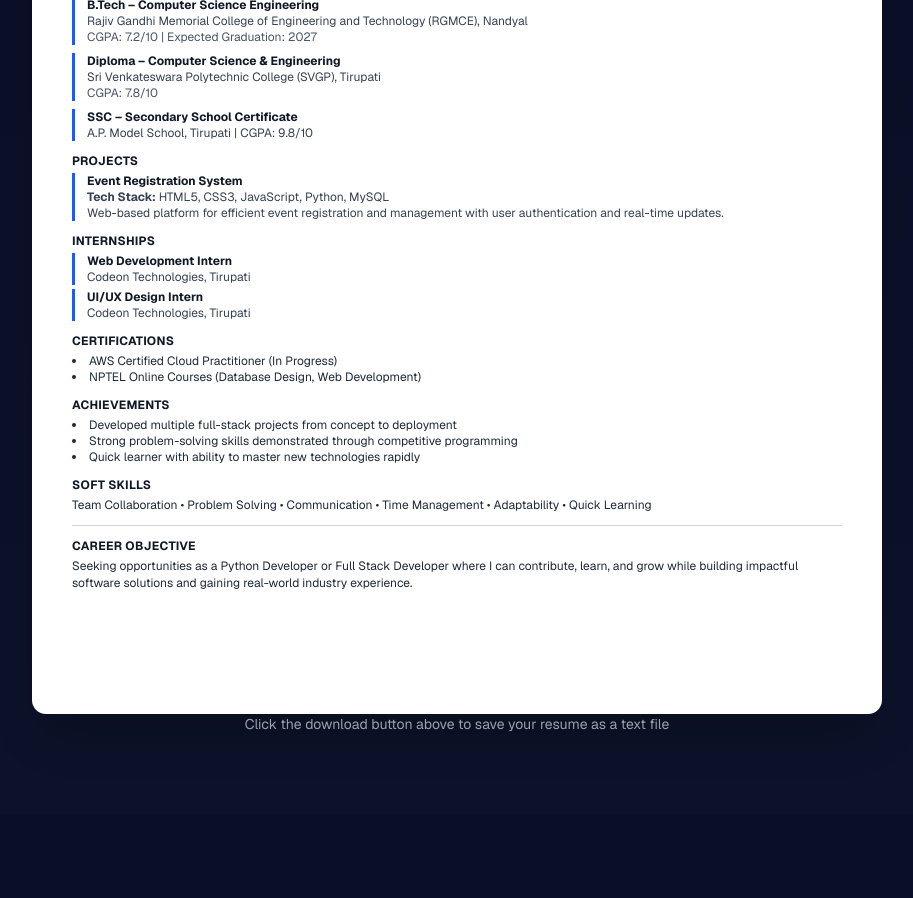
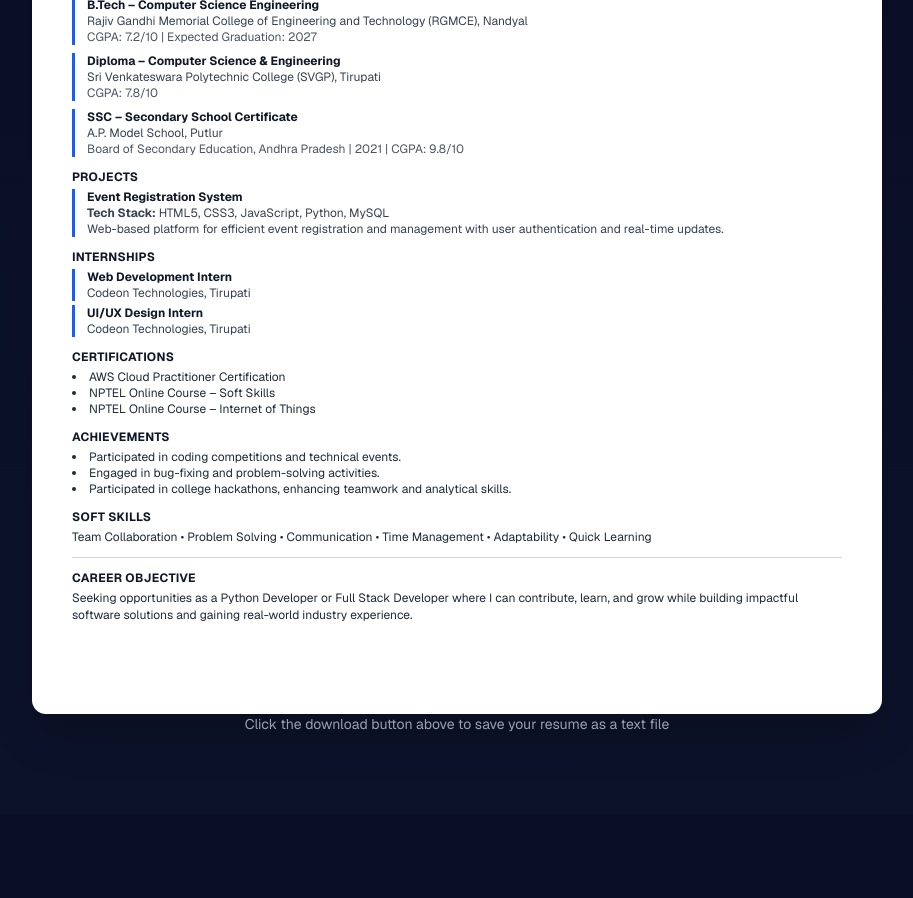
Before and after one commit to kunduyaswani/v0-yaswani-kundu-portfolio, a Next.js app: page / in a window 1280 px wide. Shown: the part 4840-5738 px from the top of the page, without its empty margins (183-1096 px from the left). Built offline with nearby package versions, Linux system fonts and the light colour scheme.

Commit message:
feat: update education and certifications details\n\nUpdated school and added new certifications; refined achievements list

```diff
--- a/components/resume.tsx
+++ b/components/resume.tsx
@@ -67,8 +67,8 @@ Sri Venkateswara Polytechnic College (SVGP), Tirupati
 CGPA: 7.8/10
 
 SSC – Secondary School Certificate
-A.P. Model School, Tirupati
-CGPA: 9.8/10
+A.P. Model School, Putlur
+2021 | CGPA: 9.8/10
 
 ________________________________________________________________________________
 
@@ -101,16 +101,17 @@ ________________________________________________________________________________
 
 CERTIFICATIONS
 
-• AWS Certified Cloud Practitioner (In Progress)
-• NPTEL Online Courses (Database Design, Web Development)
+• AWS Cloud Practitioner Certification
+• NPTEL Online Course – Soft Skills
+• NPTEL Online Course – Internet of Things
 
 ________________________________________________________________________________
 
 ACHIEVEMENTS
 
-• Developed multiple full-stack projects from concept to deployment
-• Strong problem-solving skills demonstrated through competitive coding
-• Quick learner with ability to master new technologies
+• Participated in coding competitions and technical events.
+• Engaged in bug-fixing and problem-solving activities.
+• Participated in college hackathons, enhancing teamwork and analytical skills.
 
 ________________________________________________________________________________
 
@@ -247,7 +248,8 @@ code and becoming an industry-ready professional.
                   </div>
                   <div className="border-l-3 border-blue-600 pl-3">
                     <p className="font-bold text-gray-900">SSC – Secondary School Certificate</p>
-                    <p className="text-gray-700">A.P. Model School, Tirupati | CGPA: 9.8/10</p>
+                    <p className="text-gray-700">A.P. Model School, Putlur</p>
+                    <p className="text-gray-600">Board of Secondary Education, Andhra Pradesh | 2021 | CGPA: 9.8/10</p>
                   </div>
                 </div>
               </div>
@@ -281,8 +283,9 @@ code and becoming an industry-ready professional.
               <div className="space-y-1">
                 <h3 className="text-xs font-bold text-gray-900 uppercase tracking-wide">Certifications</h3>
                 <ul className="text-xs text-gray-800 list-disc list-inside space-y-0">
-                  <li>AWS Certified Cloud Practitioner (In Progress)</li>
-                  <li>NPTEL Online Courses (Database Design, Web Development)</li>
+                  <li>AWS Cloud Practitioner Certification</li>
+                  <li>NPTEL Online Course – Soft Skills</li>
+                  <li>NPTEL Online Course – Internet of Things</li>
                 </ul>
               </div>
 
@@ -290,9 +293,9 @@ code and becoming an industry-ready professional.
               <div className="space-y-1">
                 <h3 className="text-xs font-bold text-gray-900 uppercase tracking-wide">Achievements</h3>
                 <ul className="text-xs text-gray-800 list-disc list-inside space-y-0">
-                  <li>Developed multiple full-stack projects from concept to deployment</li>
-                  <li>Strong problem-solving skills demonstrated through competitive programming</li>
-                  <li>Quick learner with ability to master new technologies rapidly</li>
+                  <li>Participated in coding competitions and technical events.</li>
+                  <li>Engaged in bug-fixing and problem-solving activities.</li>
+                  <li>Participated in college hackathons, enhancing teamwork and analytical skills.</li>
                 </ul>
               </div>
 
```
